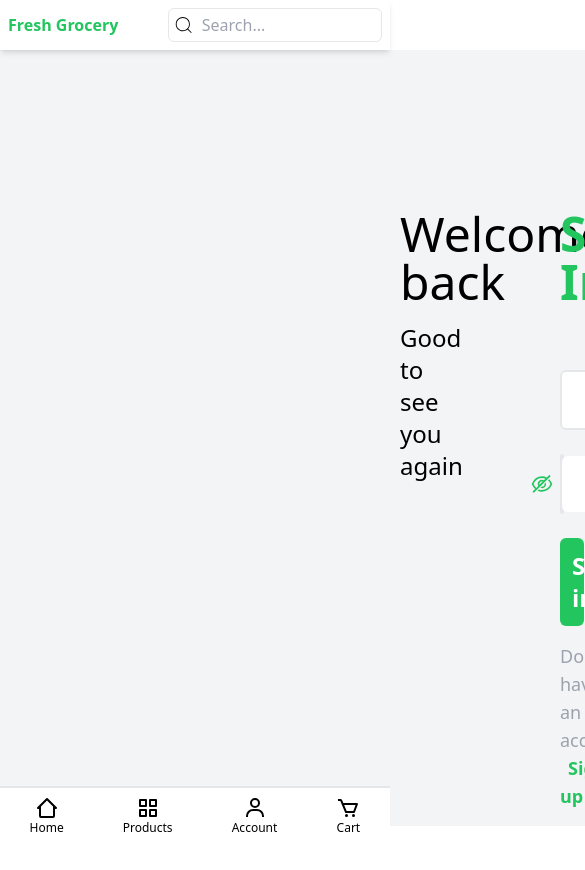
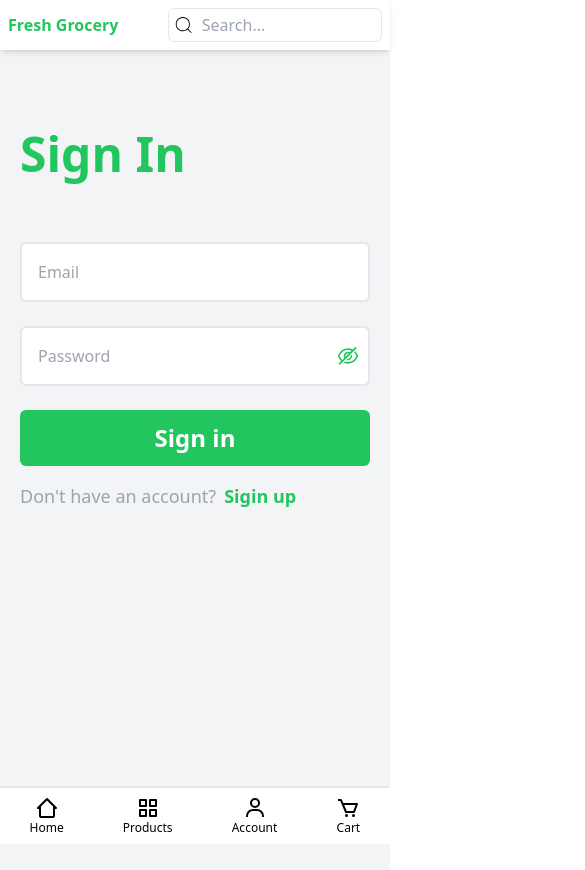
Before and after one commit to ayanonline/react-ecommerce, a React (Vite) app: page /login in a window 390 px wide. Shown: the top 870 px of the page, 585 px wide, since content can reach past the window. Built offline with nearby package versions, Linux system fonts and the light colour scheme.

Commit message:
feat: Make login page responsive for mobile

```diff
--- a/src/pages/Login.jsx
+++ b/src/pages/Login.jsx
@@ -34,14 +34,14 @@ const Login = () => {
   };
 
   return (
-    <div className="flex h-[92vh]  select-none items-start bg-gray-100 px-[20rem] py-20">
-      <section className="min-w-[50%] p-20">
+    <div className="flex min-h-screen  select-none items-start bg-gray-100 lg:px-[20rem] ">
+      <section className="hidden min-w-[50%] p-20 lg:block">
         <h1 className="text-5xl">Welcome back </h1>
         <h2 className="mt-4 text-2xl">Good to see you again</h2>
         <img src="/cart.png" alt="an image" className="-mt-8 h-[24rem]" />
       </section>
 
-      <section className="min-w-[50%] p-20">
+      <section className="w-full px-5 py-20 lg:min-w-[50%] lg:p-20">
         <h1 className="mb-16 text-5xl font-bold text-green-500">Sign In</h1>
         <form className="flex flex-col" onSubmit={handleSubmit}>
           <input
```
